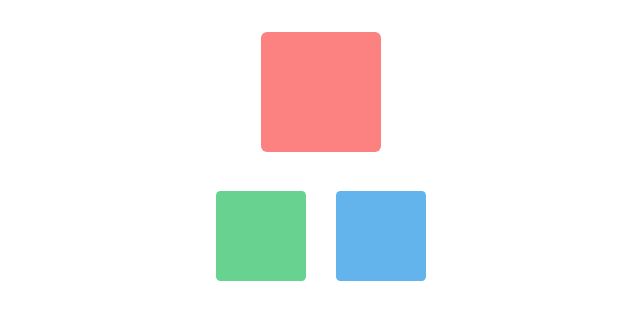
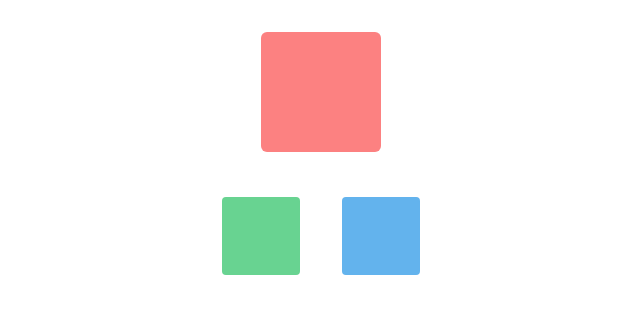
Before and after one commit to swedishfrenchpress/animated-pop-in-demo, a React (Create React App) app: page / in a window 1280 px wide. Both pictures are taken after a click on the element 504 px from the left and 92 px from the top of the page. Shown: the top 320 px of the page, without its empty margins (319-959 px from the left). Built offline with nearby package versions, Linux system fonts and the light colour scheme.

Commit message:
vibe animation push.

```diff
--- a/src/animated-pop-in-boxes.tsx
+++ b/src/animated-pop-in-boxes.tsx
@@ -21,10 +21,15 @@ export function AnimatedPopInBoxes({ children, ...rest }: { children: ReactNode[
             key={`selected-${selectedIndex}`}
             as={motion.div}
             layoutId={`item-${selectedIndex}`}
-            initial={{ y: 100, scale: 0.75, opacity: 0 }}
-            animate={{ y: 0, scale: 1, opacity: 1 }}
-            exit={{ y: -100, scale: 0.75, opacity: 0 }}
-            transition={{ duration: 0.25 }}
+            initial={{ y: 100, scale: 0.75, opacity: 0, rotate: -2 }}
+            animate={{ y: 0, scale: 1, opacity: 1, rotate: 0 }}
+            exit={{ y: -100, scale: 0.75, opacity: 0, rotate: 2 }}
+            transition={{
+              type: "spring",
+              stiffness: 300,
+              damping: 20,
+              opacity: { duration: 0.2, ease: "easeInOut" }
+            }}
           >
             {selected}
           </MotionBox>
@@ -38,6 +43,7 @@ export function AnimatedPopInBoxes({ children, ...rest }: { children: ReactNode[
           visible: {
             transition: {
               staggerChildren: 0.5,
+              delayChildren: 0.1,
             },
           },
         }}
@@ -54,12 +60,22 @@ export function AnimatedPopInBoxes({ children, ...rest }: { children: ReactNode[
               initial="hidden"
               animate="visible"
               variants={{
-                hidden: { opacity: 0, scale: 1 },
+                hidden: { opacity: 0, scale: 0.8, y: 20 },
                 visible: {
                   opacity: 1,
-                  scale: selectedIndex !== null ? 0.75 : 1,
-                  transition: { duration: 0.05 },
+                  scale: selectedIndex !== null ? 0.65 : 1,
+                  y: 0,
+                  transition: {
+                    type: "spring",
+                    stiffness: 400,
+                    damping: 15,
+                    opacity: { duration: 0.15, ease: "easeOut" }
+                  },
                 },
+              }}
+              whileHover={{
+                scale: selectedIndex !== null ? 0.7 : 1.05,
+                transition: { duration: 0.2, ease: "easeOut" }
               }}
             >
               {child}
@@ -76,21 +92,31 @@ export function AnimatedPopInSingleBox({ children, ...rest }: { children: ReactN
     <AnimatePresence>
       <Box
         as={motion.div}
-        initial={{ y: 200, scale: 0.8 }}
+        initial={{ y: 200, scale: 0.8, opacity: 0 }}
         animate={{
           y: 0,
           scale: 1,
+          opacity: 1,
           transition: {
-            y: { duration: 0.5, ease: 'easeOut' },
-            scale: { duration: 0.5, ease: 'easeOut' },
+            type: "spring",
+            damping: 12,
+            stiffness: 200,
+            mass: 0.8,
+            opacity: {
+              duration: 0.3,
+              ease: "easeInOut",
+              delay: 0.1
+            }
           },
         }}
         exit={{
-          y: 200,
-          scale: 0.8,
+          y: 100,
+          scale: 0.9,
+          opacity: 0,
           transition: {
-            y: { duration: 0.1, ease: 'easeOut' },
-            scale: { duration: 0.1, ease: 'easeOut' },
+            type: "tween",
+            duration: 0.25,
+            ease: "easeInOut"
           },
         }}
         {...rest}
```
